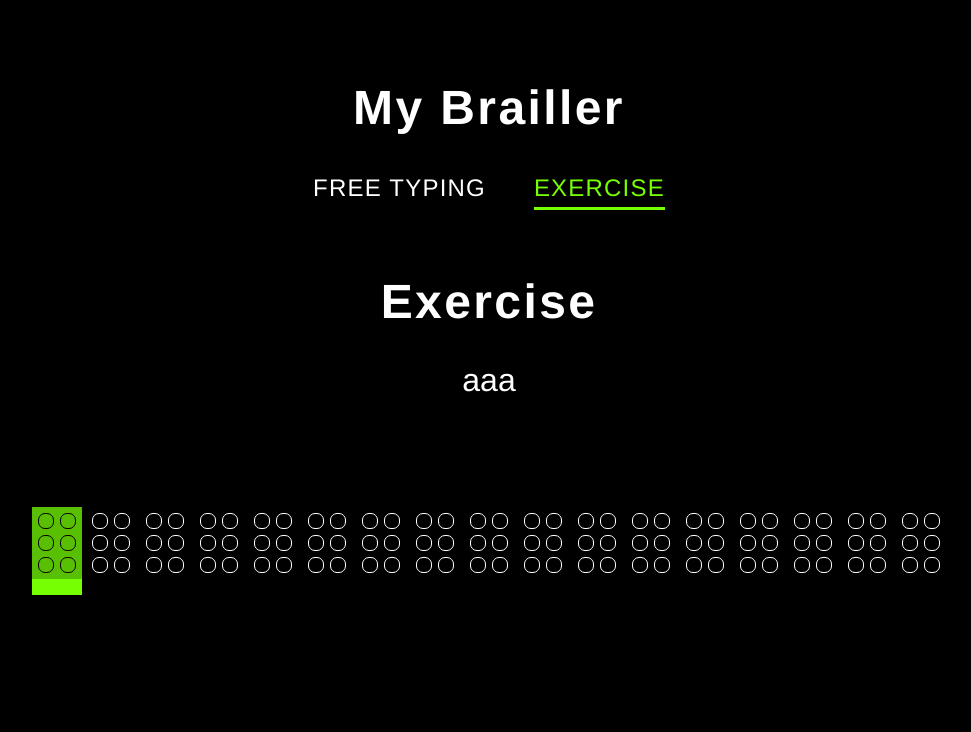
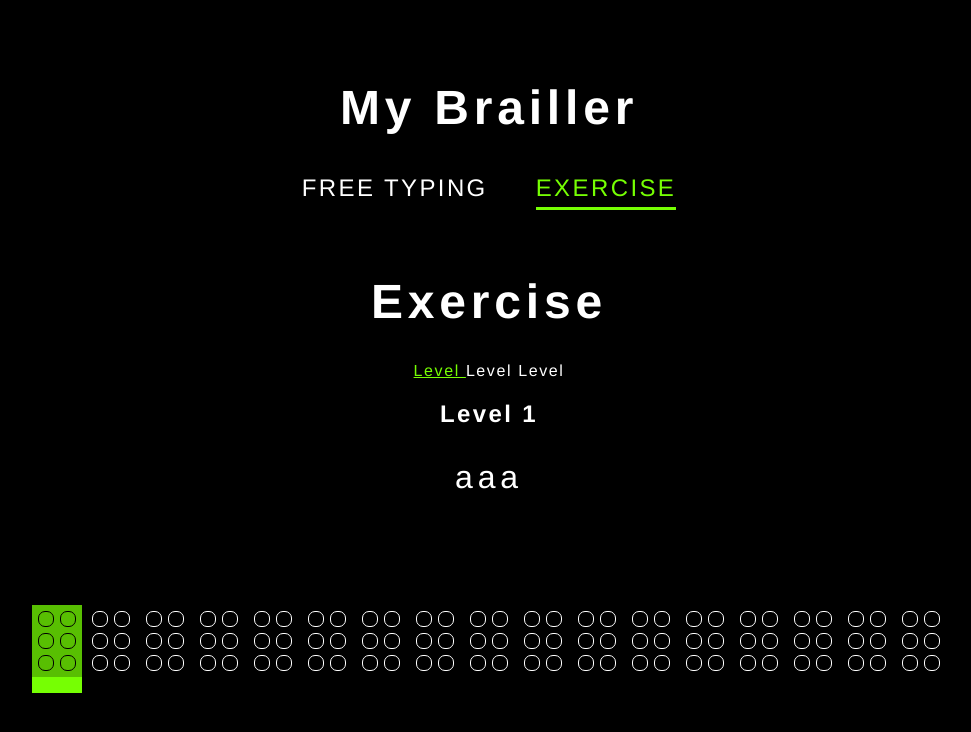
Before and after one commit to kdaisho/brailler, an Angular app: page /exercise in a window 1280 px wide. Shown: the top 732 px of the page, without its empty margins (151-1122 px from the left). Built offline with nearby package versions, Linux system fonts and the light colour scheme.

Commit message:
Level switch in progress.

```diff
--- a/src/app/exercise.component.css
+++ b/src/app/exercise.component.css
@@ -58,8 +58,19 @@
 	text-align: center;
 }
 
+.level-group,
+.question-group {
+	text-align: center;
+}
+.level-group a:hover {
+	color: rgba(118, 255, 3, 1);
+}
+.level-group a.active {
+	color: rgba(118, 255, 3, 1);
+	text-decoration: underline;
+}
 .question {
 	color: #fff;
 	font-size: 2em;
-	text-align: center;
+	/*text-align: center;*/
 }
--- a/src/app/exercise.component.html
+++ b/src/app/exercise.component.html
@@ -3,11 +3,19 @@
 		<h1 class="title">
 			{{title}}
 		</h1>
-		<!-- <div class="question"> -->
-		<p class="question">
-			{{question}}
-		</p>
-		<!-- </div> -->
+		<div class="level-group">
+			<a *ngFor="let level of levels" [class.active]="level.isSelected" (click)="selectLevel(level.num)">
+				Level {{num}}
+			</a>
+		</div>
+		<div class="question-group">
+			<h2>
+				Level {{level}}
+			</h2>
+			<p class="question" style="letter-spacing: .15em;">
+				{{question}}
+			</p>
+		</div>
 		<div class="rows">
 			<div *ngFor="let item of items; let i = index" class="row">
 				<p class="character">
--- a/src/app/exercise.component.ts
+++ b/src/app/exercise.component.ts
@@ -22,6 +22,13 @@ export class ExerciseComponent {
 	say;
 	audioCtx;
 
+	levels = [
+		{num: 0, isSelected: true},
+		{num: 1, isSelected: false},
+		{num: 2, isSelected: false}
+	];
+	level;
+
 	questions = [
 		'aaa',
 		'bbb',
@@ -42,6 +49,8 @@ export class ExerciseComponent {
 		this.counter = 0;
 		this.question = this.questions[0];
 
+		this.level = this.levels[0].num + 1;
+
 		this.soundComponent.clearAll();
 	}
 
@@ -61,8 +70,15 @@ export class ExerciseComponent {
 		}
 	}
 
+	selectLevel(level) {
+		this.level = this.levels[level].num + 1;
+		for(let i = 0, len = this.levels.length; i < len; i++) {
+			this.levels[i].isSelected = false;
+		}
+		this.levels[level].isSelected = true;
+	}
+
 	checkAnswer() {
-
 		this.myAnswer = this.concateText();
 		console.log("MY ANSWER: " + this.myAnswer);
 		if(this.questions[this.counter] == this.myAnswer) {
--- a/src/styles.css
+++ b/src/styles.css
@@ -5,9 +5,11 @@ h1, h2, p, a {
 	font-family: "Helvetica", "Arial", sans-serif;
 }
 h1, h2, a {
-	letter-spacing: .05em;
+	/*letter-spacing: .05em;*/
+	letter-spacing: .1em;
 }
 a {
+	cursor: pointer;
 	text-decoration: none;
 }
 button {
```
